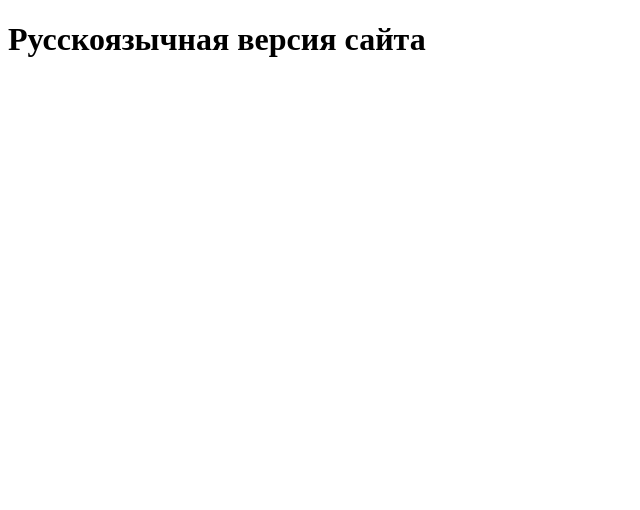
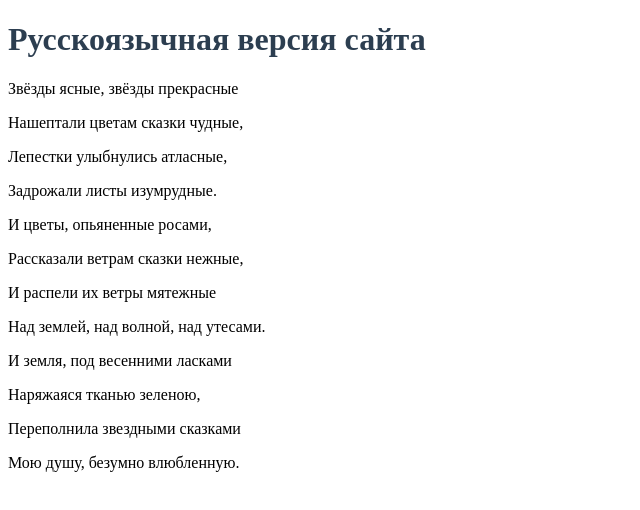
Before and after one commit to AlenaStrelnikova/rpp_lab4, a plain HTML site: page ru/index.html in a window 1280 px wide. Shown: the whole page, without its empty margins (0-640 px from the left). Drawn offline with Linux system fonts and the light colour scheme.

Commit message:
Update index.html

```diff
--- a/ru/index.html
+++ b/ru/index.html
@@ -3,9 +3,30 @@
 <head>
     <meta charset="utf-8">
     <title>Русскоязычная версия сайта</title>
+    <style>
+        h1 {
+            color: #2c3e50;
+        }
+    </style>
 </head>
 
 <body>
     <h1>Русскоязычная версия сайта</h1>
+    <div>
+        <p>Звёзды ясные, звёзды прекрасные</p>
+        <p>Нашептали цветам сказки чудные,</p>
+        <p>Лепестки улыбнулись атласные,</p>
+        <p>Задрожали листы изумрудные.</p>
+
+        <p>И цветы, опьяненные росами,</p>
+        <p>Рассказали ветрам сказки нежные,</p>
+        <p>И распели их ветры мятежные</p>
+        <p>Над землей, над волной, над утесами.</p>
+
+        <p>И земля, под весенними ласками</p>
+        <p>Наряжаяся тканью зеленою,</p>
+        <p>Переполнила звездными сказками</p>
+        <p>Мою душу, безумно влюбленную.</p>
+    </div>
 </body>
 </html>
```
Lines whose indentation alone changed are shown as unchanged.
